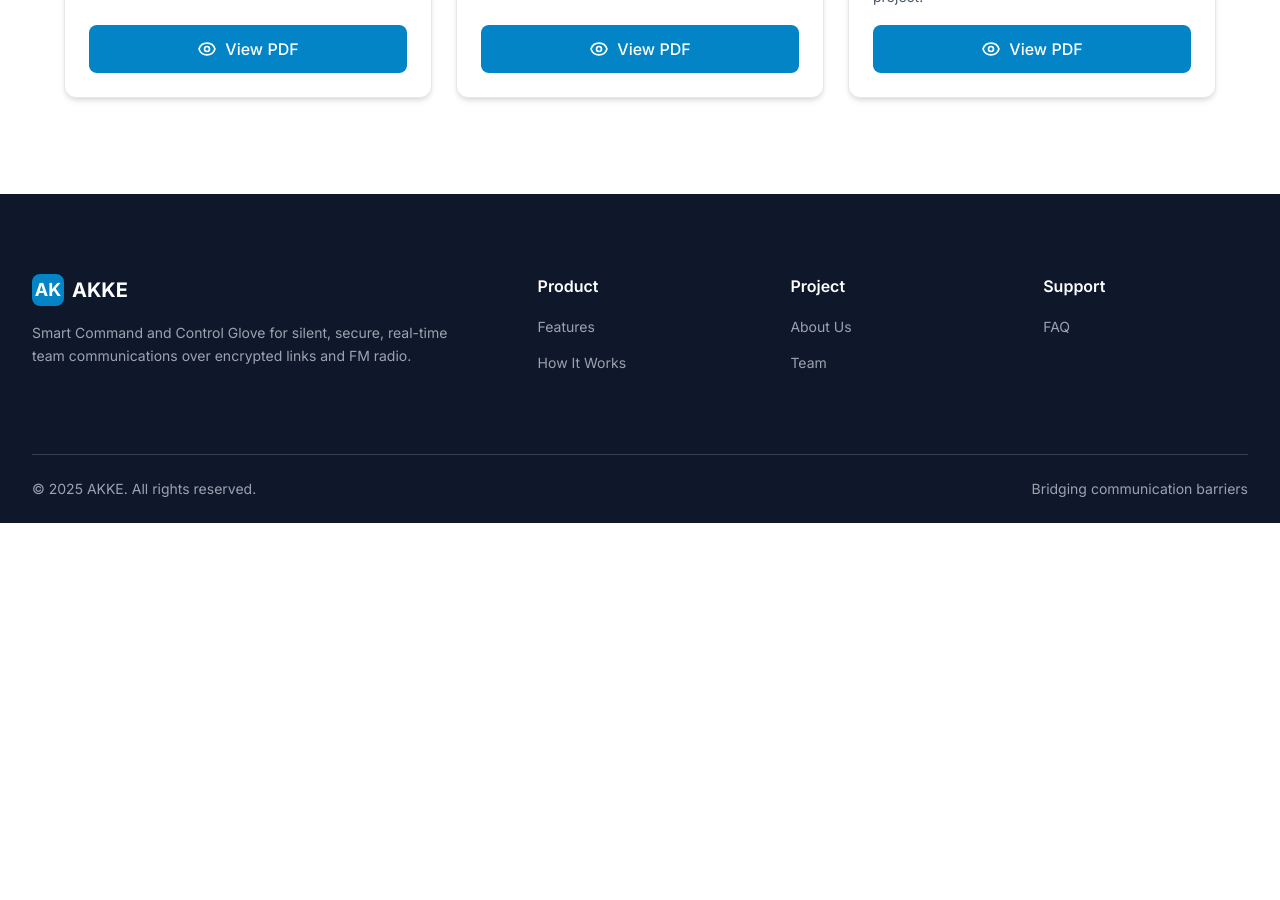
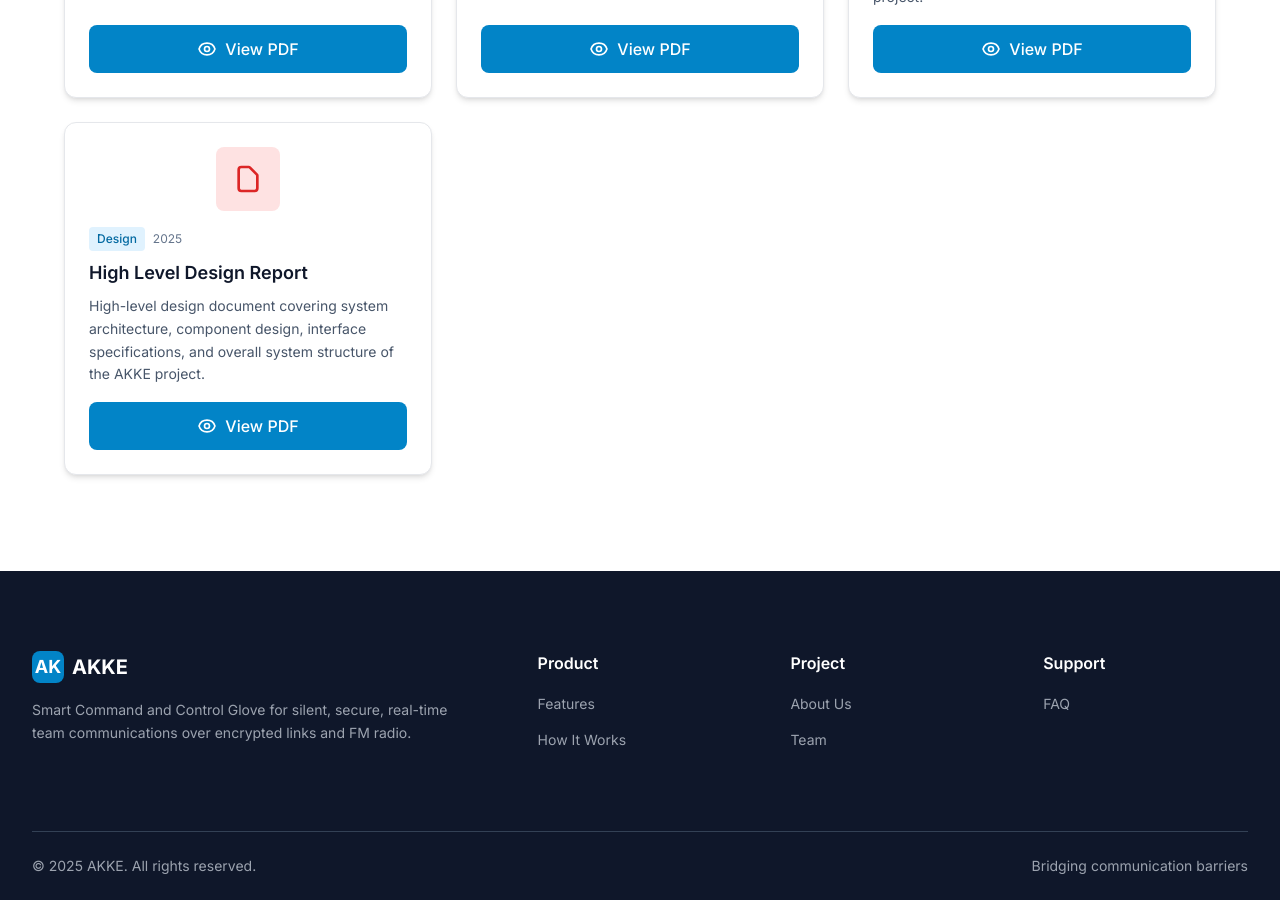
Before and after one commit to ILTER-AKKE/website, a React (Vite) app: page / in a window 1280 px wide. Shown: the part 7300-8200 px from the top of the page. Before the commit the page ends 7823 px from the top, so only its background shows below. Built offline with nearby package versions, Linux system fonts and the light colour scheme.

Commit message:
Add High Level Design Report to Reports section

```diff
--- a/src/sections/ReportsSection.jsx
+++ b/src/sections/ReportsSection.jsx
@@ -29,6 +29,14 @@ const ReportsSection = () => {
       fileName: 'CMPE491_AKKE_Analysis_Report.pdf',
       date: '2025',
       type: 'Analysis'
+    },
+    {
+      id: 4,
+      title: 'High Level Design Report',
+      description: 'High-level design document covering system architecture, component design, interface specifications, and overall system structure of the AKKE project.',
+      fileName: 'CMPE491_AKKE_High_Level_Design_Report.pdf',
+      date: '2025',
+      type: 'Design'
     }
   ]
 
```
Also changed, not shown: 1 other file (tests, documents, lock files or other folders).
